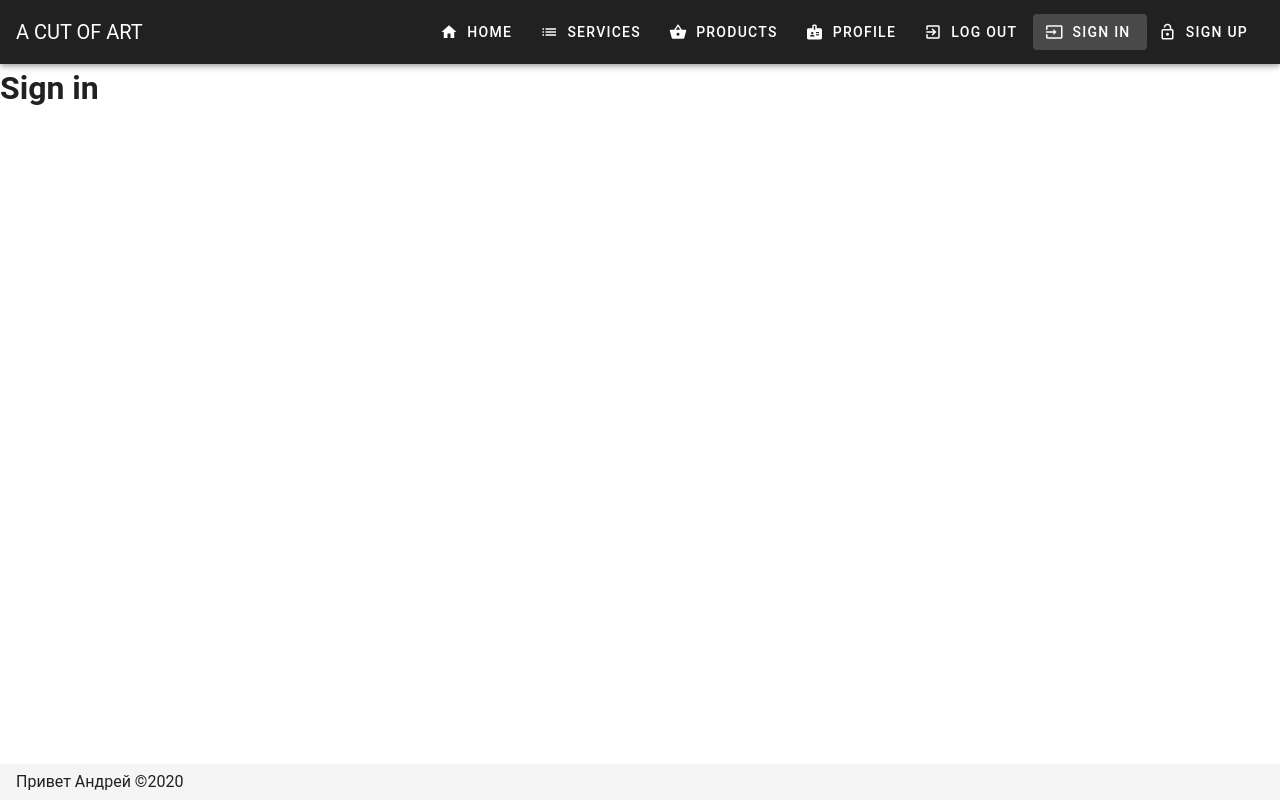
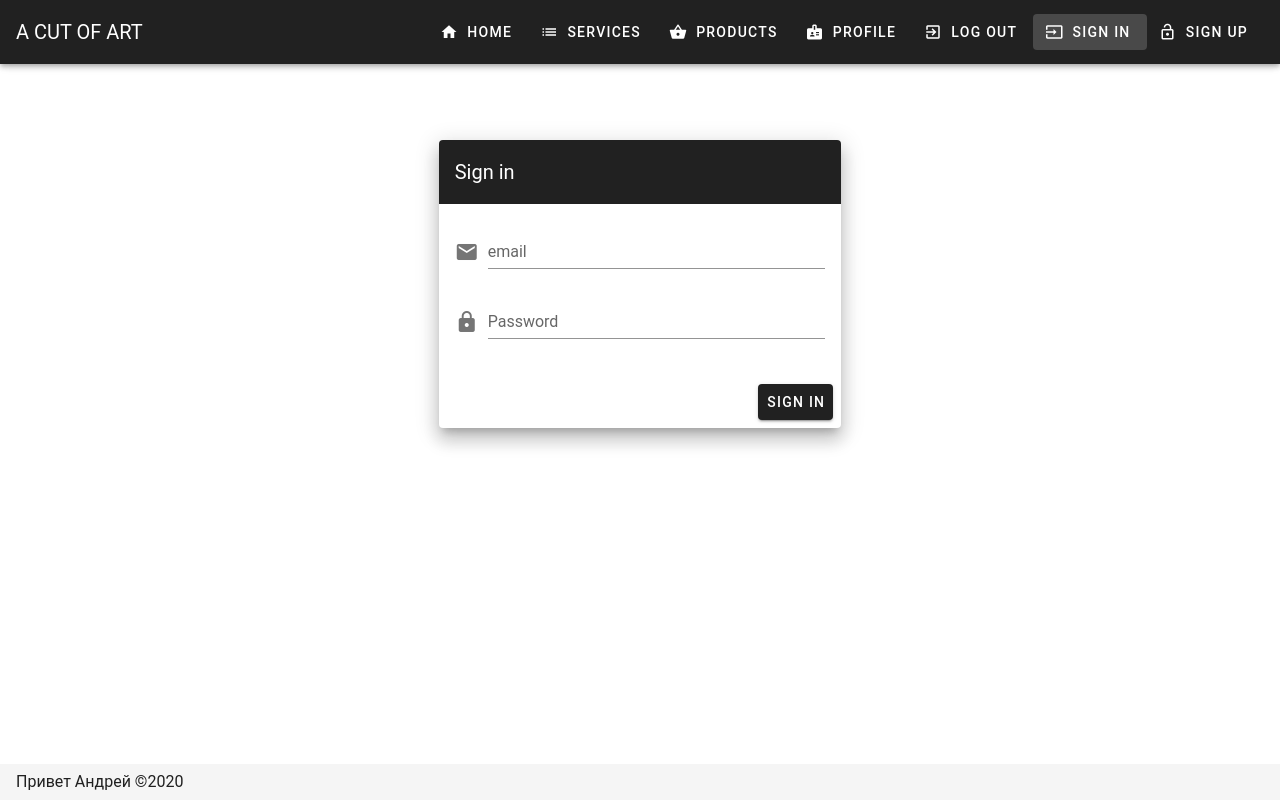
Before and after one commit to WHysson/simple_spa, a Vue app: page /signin in a window 1280 px wide. Built offline with nearby package versions, Linux system fonts and the light colour scheme.

Commit message:
added a sign in functionality

```diff
--- a/src/store/general.js
+++ b/src/store/general.js
@@ -1,8 +1,7 @@
 export default {
     state: {
         processing: false,
-        error: null,
-
+        error: null
     },
     mutations: {
         set_processing(state, payload){
--- a/src/store/user.js
+++ b/src/store/user.js
@@ -27,9 +27,23 @@ export default {
                 commit('set_processing', false)
                 commit('set_error', errorMessage)
               });
-        }
+        },
+        signin({commit}, payload){
+            commit('set_processing', true)
+            firebase.auth().signInWithEmailAndPassword(payload.email, payload.password)
+            .then(user => {
+                commit('set_user', user.uid)
+                commit('set_processing', false)
+            })
+            .catch(function(error) {
+                // Handle Errors here.
+                var errorMessage = error.message;
+                commit('set_processing', false)
+                commit('set_error', errorMessage)
+              });
+        },
     },
     getters:{
-        isAuthenticated: (state) => state.user.isAuthenticated
+        isUserAuthenticated: (state) => state.user.isAuthenticated
     }
   }
--- /dev/null
+++ b/src/views/Home.vue
@@ -0,0 +1,19 @@
+<template>
+  <div></div>
+</template>
+
+
+<script>
+export default {
+    name: 'Home',
+
+    components: {
+
+    }
+
+}
+</script>
+
+<style>
+
+</style>
--- a/src/views/Signin.vue
+++ b/src/views/Signin.vue
@@ -1,10 +1,94 @@
 <template>
-  <h1>Sign in</h1>
+  <v-content>
+      <v-container
+        class="fill-height"
+        fluid
+      >
+        <v-row
+          align="center"
+          justify="center"
+        >
+          <v-col
+            cols="12"
+            sm="8"
+            md="4"
+          >
+            <v-card class="elevation-12">
+              <v-toolbar
+                color="primary"
+                dark
+                flat
+              >
+                <v-toolbar-title>Sign in</v-toolbar-title>
+                <v-spacer />
+              </v-toolbar>
+              <v-card-text>
+                <v-form>
+                  <v-text-field
+                    id="email"
+                    label="email"
+                    name="email"
+                    prepend-icon="email"
+                    type="email"
+                    v-model="email"
+                  />
+
+                  <v-text-field
+                    id="password"
+                    label="Password"
+                    name="password"
+                    prepend-icon="lock"
+                    type="password"
+                    required
+                    v-model="password"
+                  />
+                </v-form>
+              </v-card-text>
+              <v-card-actions>
+                <v-spacer />
+                <v-btn color="primary" @click.prevent="signin" :disabled="processing">Sign in</v-btn>
+              </v-card-actions>
+            </v-card>
+          </v-col>
+        </v-row>
+      </v-container>
+    </v-content>
 </template>
 
 <script>
 export default {
-
+  data(){
+    return {
+      email: null,
+      password: null,
+    }
+  },
+  props: {
+      source: String,
+    },
+  methods:{
+    signin(){
+      this.$store.dispatch('signin', {email:this.email, password:this.password})
+    },
+  },
+  computed:{
+    error(){
+      return this.$store.getters.getError
+    },
+    processing(){
+      return this.$store.getters.getProcessing
+    },
+    isUserAuthenticated(){
+      return this.$store.getters.isUserAuthenticated
+    }
+  },
+  watch:{
+    isUserAuthenticated(value){
+      if(value === true){
+        this.$router.push("/")
+      }
+    }
+  }
 }
 </script>
 
--- a/src/views/Signup.vue
+++ b/src/views/Signup.vue
@@ -96,14 +96,14 @@ export default {
     processing(){
       return this.$store.getters.getProcessing
     },
-    isUserAutheticated(){
-      return this.$store.getters.isUserAutheticated
+    isUserAuthenticated(){
+      return this.$store.getters.isUserAuthenticated
     }
   },
   watch:{
-    isUserAutheticated(val){
-      if(val === true){
-        this.$router("/")
+    isUserAuthenticated(value){
+      if(value === true){
+        this.$router.push("/")
       }
     }
   }
```
